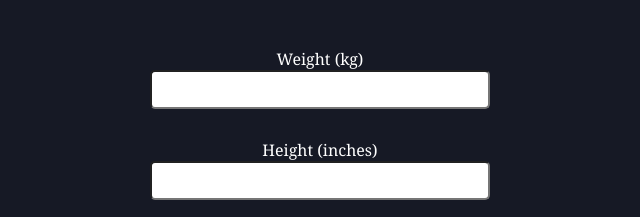
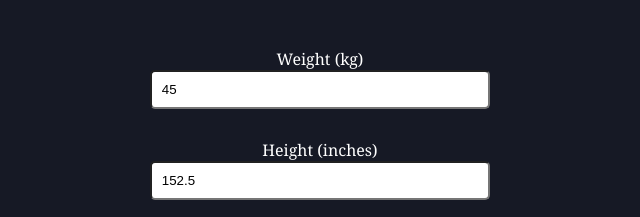
Before and after one commit to SammySadf0514/JavaScript, a plain HTML site: page BMI-Calculator/index.html in a window 1280 px wide. Shown: the part 199-416 px from the top of the page, 330-970 px from the left. Drawn offline with Linux system fonts and the light colour scheme.

Commit message:
Added Pre Defined Value

```diff
--- a/BMI-Calculator/index.html
+++ b/BMI-Calculator/index.html
@@ -20,11 +20,11 @@
       <div class="input-area">
         <div class="input input-weight">
           <label for="weight">Weight (kg)</label>
-          <input type="number" id="weight" />
+          <input type="number" id="weight" value="45" />
         </div>
         <div class="input input-height">
           <label for="height">Height (inches)</label>
-          <input type="number" id="height" />
+          <input type="number" id="height" value="152.5" />
         </div>
         <div class="btn">
           <button id="calculate">Calculate</button>
```
